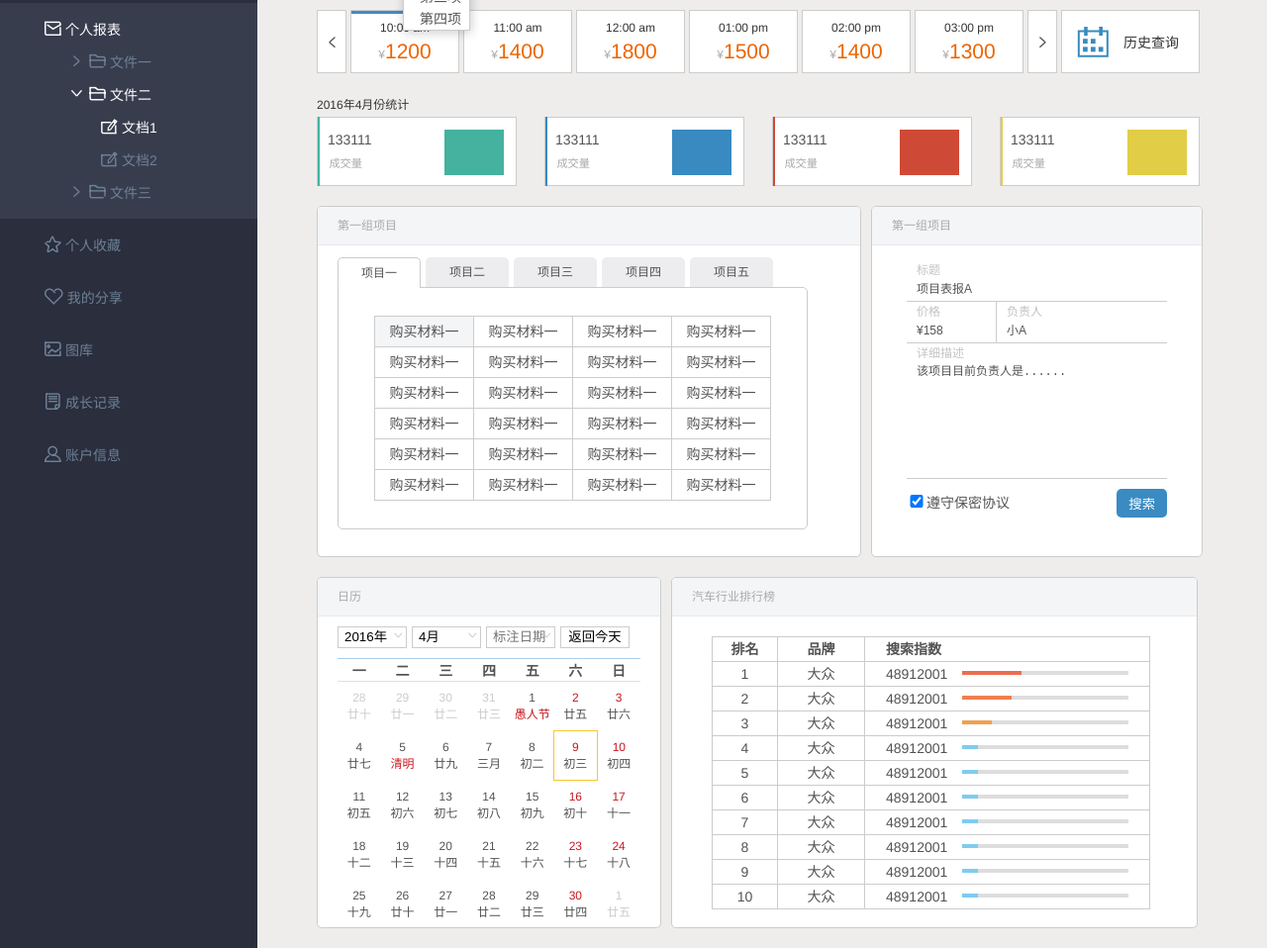
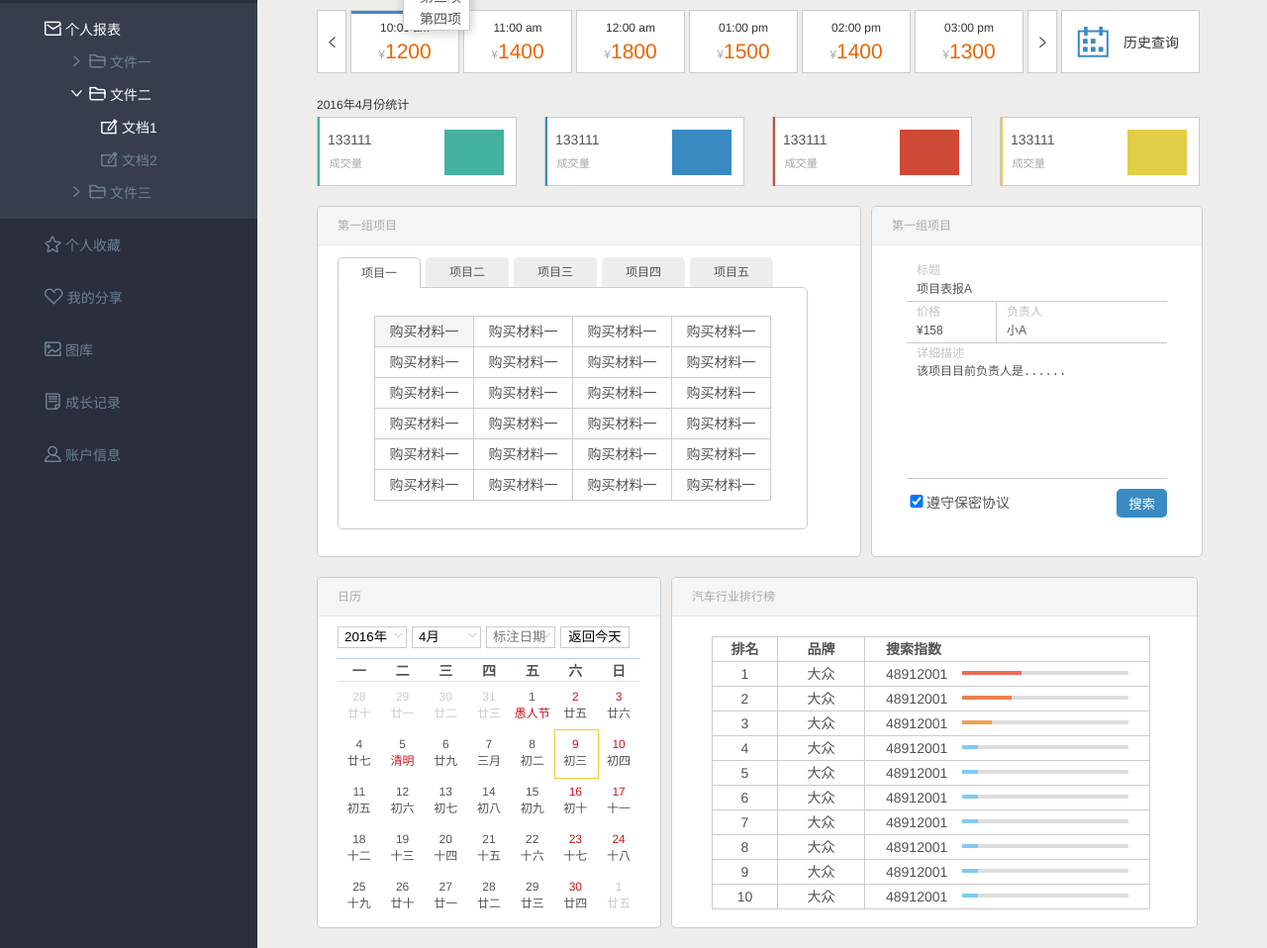
Before and after one commit to viivLgr/baiduTest, a plain HTML site: page html+css/task_09/index.html in a window 1280 px wide. Shown: the part 204-1162 px from the top of the page at 99% size. Drawn offline with Linux system fonts and the light colour scheme.

Commit message:
commit
html+css: task09

```diff
--- a/html+css/task_09/main.css
+++ b/html+css/task_09/main.css
@@ -61,7 +61,8 @@ header .header .header-right .login{ font-size: 14px; color: #fff;}
 .date-wrap .calendar-wrap{float: left; height: 64px; width: 688px; overflow: hidden; position: relative;}
 .date-wrap .calendar{ width: 999999px; position: absolute; left: -1024px; top: 0; height: 64px;}
 .date-wrap .calendar li{ float: left; width: 110px; height: 64px; margin: 0 2px; border: 1px solid #ccc; background: #fff; text-align: center; padding: 10px 0; position: relative;}
-.date-wrap .calendar li.active:after{content: '';width: 100%; height: 3px; background: #4389c9; position: absolute; left: 0;top: 0; }
+.date-wrap .calendar li.active:after,
+.date-wrap .calendar li:hover:after{content: '';width: 100%; height: 3px; background: #4389c9; position: absolute; left: 0;top: 0; }
 .date-wrap .calendar li .time{font-size: 12px; color: #323333;}
 .date-wrap .calendar li .price{font-size: 21px; color: #ec6500;margin-top: 5px;}
 .date-wrap .calendar li .price span{font-size: 12px; color: #aaaaaa;}
@@ -123,9 +124,9 @@ header .header .header-right .login{ font-size: 14px; color: #fff;}
 .project-wrap .project .select-date-wrap .select-item .select-date-btn{ width: 100%; line-height: 20px; border: 1px solid #ccc; padding: 0 6px; background: #fff; cursor: pointer; }
 .project-wrap .project .calendar-table{ margin: 0px 20px;  text-align: center; border-collapse: collapse;}
 .project-wrap .project .calendar-table th{ border-top: 1px solid #a9cfec;width: 44px; border-bottom: 1px solid #e1e1e1; }
-.project-wrap .project .calendar-table td{ width: 44px; font-size: 12px; height: 50px; vertical-align: middle;}
-.project-wrap .project .calendar-table td.today,
-.project-wrap .project .calendar-table td:hover{ border: 1px solid #f5c732; }
+.project-wrap .project .calendar-table td{ width: 44px; font-size: 12px; height: 48px; vertical-align: middle; position: relative;}
+.project-wrap .project .calendar-table td.today:after,
+.project-wrap .project .calendar-table td:hover:after{content: ''; width: 100%; height: 100%; border: 1px solid #f5c732; position: absolute;left: 0;top: 0;}
 .project-wrap .project .calendar-table td .festival,
 .project-wrap .project .calendar-table td:nth-child(6) .num,
 .project-wrap .project .calendar-table td:nth-child(7) .num{ color: #c9161d; }
```
